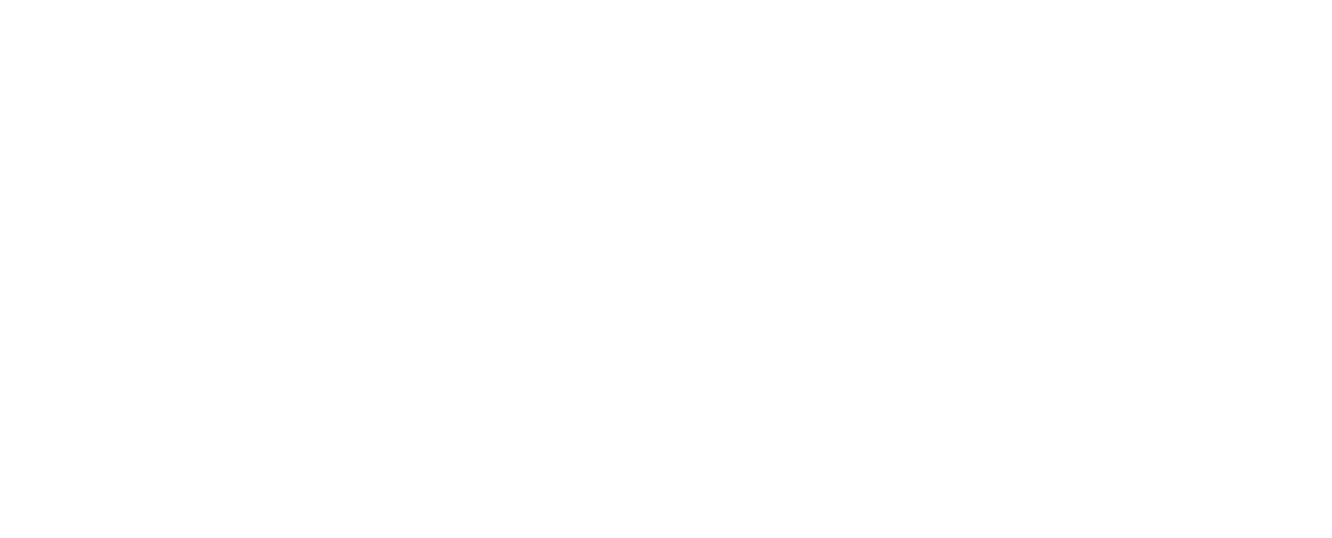
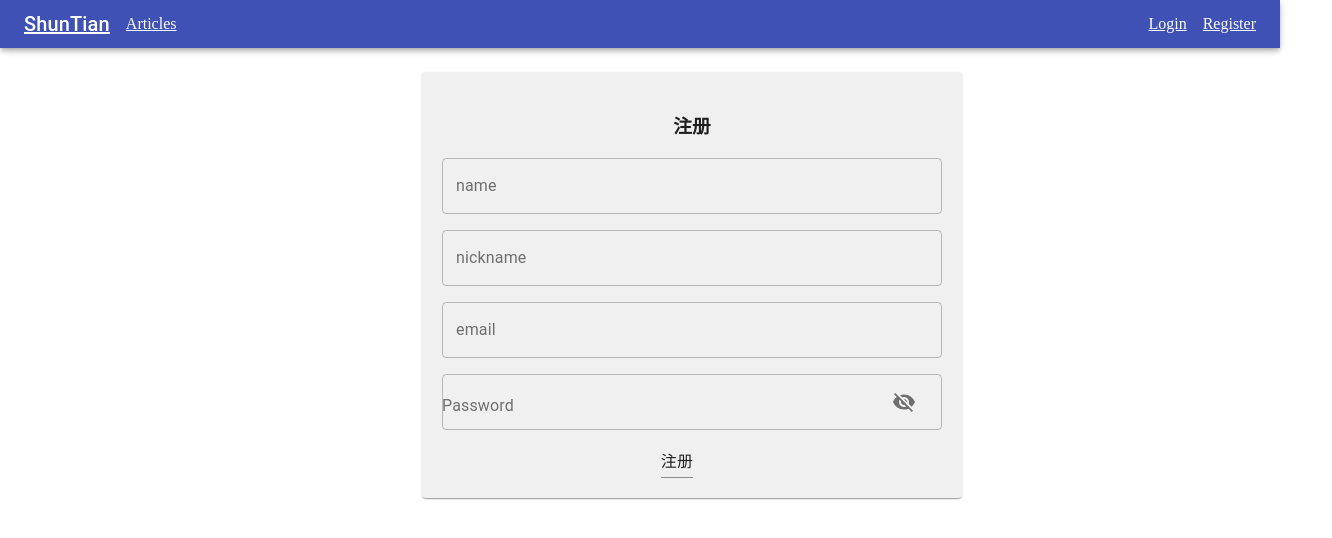
Before and after one commit to shuntian/comment-frontend, a React (Create React App) app: page /register in a window 1280 px wide. Before the commit this address had no page. Shown: the top 538 px of the page, 1332 px wide, since content can reach past the window. Built offline with nearby package versions, Linux system fonts and the light colour scheme.

Commit message:
optimize ui

```diff
--- a/src/App.js
+++ b/src/App.js
@@ -28,7 +28,7 @@ class App extends React.Component {
                   component="div"
                   sx={{ mr: 2, display: { xs: 'none', md: 'flex' } }}
                 >
-                  ShunTian
+                  <Link to="/" style={{color: 'white'}}>ShunTian</Link>
                 </Typography>
                 <div style={{marginLeft: "16px"}}>
                   <Link to="/articles" style={{color: 'white'}}>Articles</Link>
--- a/src/components/center/center.js
+++ b/src/components/center/center.js
@@ -9,7 +9,7 @@ class Center extends React.Component {
 
   render() {
     return (
-      <div style={{with: '100%', height: "100%", display: "flex", justifyContent: "center", alignItems: "center"}}>
+      <div style={{display: "flex", justifyContent: "center", alignItems: "center"}}>
         {this.props.children}
       </div>
     );
--- a/src/components/center/horizontal-center.js
+++ b/src/components/center/horizontal-center.js
@@ -9,7 +9,7 @@ class HorizontalCenter extends React.Component {
 
   render() {
     return (
-      <div style={{with: '100%', height: "100%", display: "flex", justifyContent: "center"}}>
+      <div style={{display: "flex", justifyContent: "center"}}>
         {this.props.children}
       </div>
     );
--- a/src/components/center/vertical-center.js
+++ b/src/components/center/vertical-center.js
@@ -9,7 +9,7 @@ class VerticalCenter extends React.Component {
 
   render() {
     return (
-      <div style={{with: '100%', height: "100%", display: "flex", alignItems: "center"}}>
+      <div style={{display: "flex", alignItems: "center"}}>
         {this.props.children}
       </div>
     );
--- a/src/pages/login.js
+++ b/src/pages/login.js
@@ -3,6 +3,7 @@ import PropTypes from 'prop-types';
 import { Card, FormControl, FormHelperText, IconButton, Input, InputAdornment, InputLabel, OutlinedInput } from '@material-ui/core';
 import { Visibility, VisibilityOff } from '@material-ui/icons';
 import { Center } from '../components/center';
+import { Link } from 'react-router-dom';
 
 const propTypes = {
 
@@ -27,14 +28,14 @@ class Login extends React.Component {
     const values = {};
     return (
       <Center>
-        <Card style={{background: "#f0f0f0", padding: "20px"}}>
+        <Card style={{background: "#f0f0f0", padding: "20px", minWidth: '350px'}}>
           <h3 style={{textAlign: 'center', marginBottom: '20px'}}>登录</h3>
           <form action="" method="">
             <div style={{marginBottom: '16px'}}>
               <FormControl fullWidth variant="outlined">
-                <InputLabel htmlFor="standard-adornment-password">username</InputLabel>
+                <InputLabel htmlFor="standard-adornment-email">email</InputLabel>
                 <OutlinedInput
-                  id="outlined-adornment-weight"
+                  id="outlined-adornment-email"
                   value={values.weight}
                   onChange={this.handleChange}
                   aria-describedby="outlined-weight-helper-text"
@@ -67,8 +68,11 @@ class Login extends React.Component {
                 />
               </FormControl>
             </div>
-            <div style={{display: 'flex', justifyContent: 'center', marginTop: '16px'}}>
-              <Input color="primary" type="submit">确定</Input>
+            <div style={{position: "relative", display: 'flex', justifyContent: 'center', alignItems: "center", marginTop: '16px'}}>
+              <Input style={{marginRight: "30px"}} color="primary" type="submit" value="登录"></Input>
+              <div style={{position: "absolute", right: "10px"}}>
+                <Link to="/register">点击注册</Link>
+              </div>
             </div>
           </form>
         </Card>
--- a/src/pages/register.js
+++ b/src/pages/register.js
@@ -1,5 +1,9 @@
 import React from 'react';
 import PropTypes from 'prop-types';
+import { Card, FormControl, FormHelperText, IconButton, Input, InputAdornment, InputLabel, OutlinedInput } from '@material-ui/core';
+import { Visibility, VisibilityOff } from '@material-ui/icons';
+import { Center } from '../components/center';
+import { Link } from 'react-router-dom';
 
 const propTypes = {
 
@@ -7,9 +11,99 @@ const propTypes = {
 
 class Register extends React.Component {
 
+
+  handleChange = () => {
+
+  }
+
+  handleClickShowPassword = () => {
+
+  }
+
+  handleMouseDownPassword = () => {
+
+  }
+
   render() {
+    const values = {};
     return (
-      <div>register</div>
+      <Center>
+        <Card style={{background: "#f0f0f0", padding: "20px", minWidth: "500px"}}>
+          <h3 style={{textAlign: 'center', marginBottom: '20px'}}>注册</h3>
+          <form action="" method="">
+            <div style={{marginBottom: '16px'}}>
+              <FormControl fullWidth variant="outlined">
+                <InputLabel htmlFor="standard-adornment-name">name</InputLabel>
+                <OutlinedInput
+                  id="outlined-adornment-email"
+                  value={values.weight}
+                  onChange={this.handleChange}
+                  aria-describedby="outlined-weight-helper-text"
+                  inputProps={{
+                    'aria-label': 'weight',
+                  }}
+                  labelWidth={0}
+                />
+              </FormControl>
+            </div>
+            <div style={{marginBottom: '16px'}}>
+              <FormControl fullWidth variant="outlined">
+                <InputLabel htmlFor="standard-adornment-nickname">nickname</InputLabel>
+                <OutlinedInput
+                  id="outlined-adornment-nickname"
+                  value={values.weight}
+                  onChange={this.handleChange}
+                  aria-describedby="outlined-weight-helper-text"
+                  inputProps={{
+                    'aria-label': 'weight',
+                  }}
+                  labelWidth={0}
+                />
+              </FormControl>
+            </div>
+            <div style={{marginBottom: '16px'}}>
+              <FormControl fullWidth variant="outlined">
+                <InputLabel htmlFor="standard-adornment-email">email</InputLabel>
+                <OutlinedInput
+                  id="outlined-adornment-email"
+                  value={values.weight}
+                  onChange={this.handleChange}
+                  aria-describedby="outlined-weight-helper-text"
+                  inputProps={{
+                    'aria-label': 'weight',
+                  }}
+                  labelWidth={0}
+                />
+              </FormControl>
+            </div>
+            <div>
+              <FormControl fullWidth >
+                <InputLabel htmlFor="standard-adornment-password">Password</InputLabel>
+                <OutlinedInput
+                  id="standard-adornment-password"
+                  type={values.showPassword ? 'text' : 'password'}
+                  value={values.password}
+                  onChange={this.handleChange}
+                  endAdornment={
+                    <InputAdornment position="end">
+                      <IconButton
+                        aria-label="toggle password visibility"
+                        onClick={this.handleClickShowPassword}
+                        onMouseDown={this.handleMouseDownPassword}
+                      >
+                        {values.showPassword ? <Visibility /> : <VisibilityOff />}
+                      </IconButton>
+                    </InputAdornment>
+                  }
+                />
+              </FormControl>
+            </div>
+            <div style={{position: "relative", display: 'flex', justifyContent: 'center', alignItems: "center", marginTop: '16px'}}>
+              <Input style={{marginRight: "30px"}} color="primary" type="submit" value="注册"></Input>
+            </div>
+          </form>
+        </Card>
+      </Center>
     );
   }
 }
--- a/src/routes.js
+++ b/src/routes.js
@@ -7,15 +7,15 @@ import WrapComps from './hoc/wrap-comps';
 import ArticleEdit from './pages/articles/article-edit';
 import Login from './pages/login';
 import ArticleInsert from './pages/articles/article-insert';
-import HomePage from './pages/home-page';
+import Register from './pages/register';
 
 const AppRouters = () => {
   return (
     <BrowserRouter>
       <Routes>
         <Route path='/' element={<App />}>
-          <Route path="/" element={<HomePage />} />
-          <Route path='/login' element={<Login />} />
+          <Route path='/' element={<Login />} />
+          <Route path='/register' element={<Register />} />
           <Route path='/articles' element={<Articles />} />
           <Route path='/articles/:id' element={<WrapComps el={ArticleDetail} />} />
           <Route path='/articles/:id/edit' element={<WrapComps el={ArticleEdit} />} />
```
